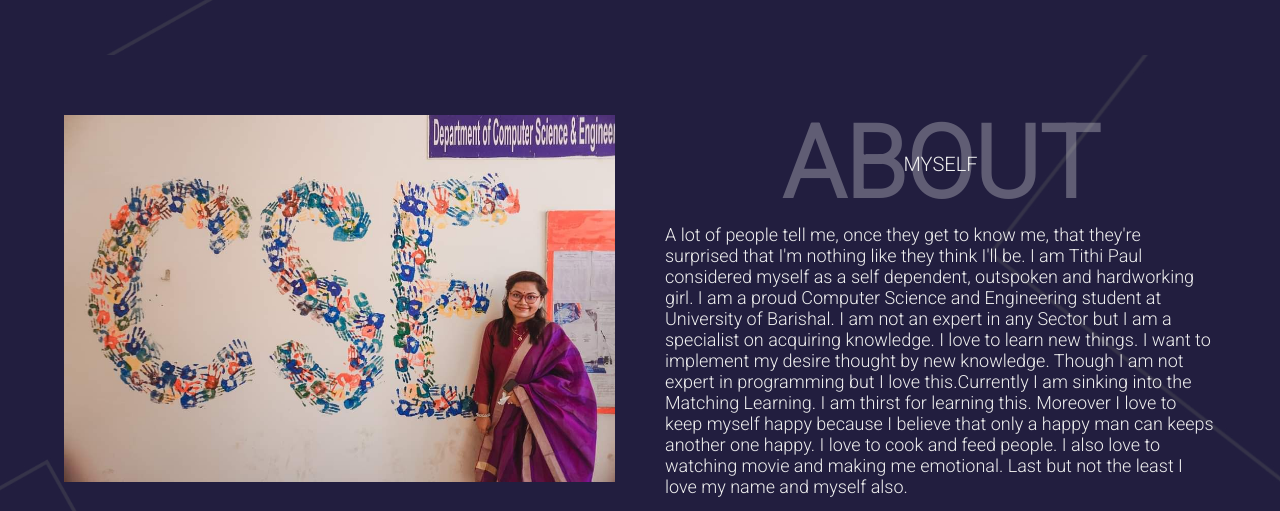
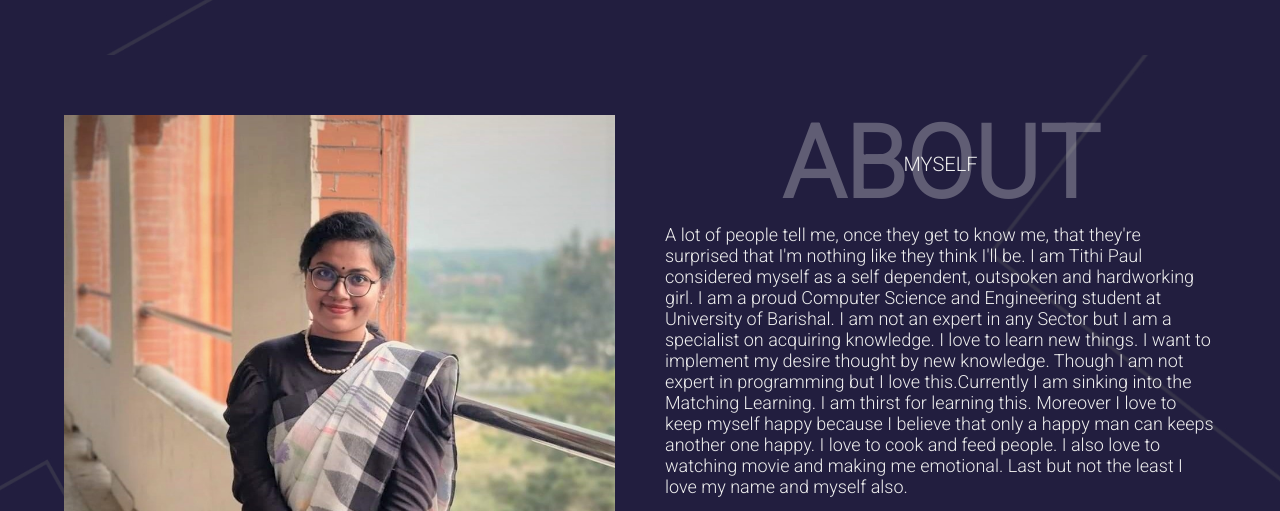
Before and after one commit to Tithi-Paul/paultithi, a plain HTML site: page index.html in a window 1280 px wide. Shown: the part 745-1256 px from the top of the page. Drawn offline with nearby package versions, Linux system fonts and the light colour scheme.

Commit message:
change about picture

```diff
--- a/index.html
+++ b/index.html
@@ -51,7 +51,7 @@
 	<section class="about" id="about">
 		<div class="container">
 			<div class="profile-img" data-aos="fade-right" data-aos-delay="300">
-				<img src="images/tithiPaul.jpg" alt="">
+				<img src="images/tithiPaul2.jpg" alt="">
 			</div>
 			<div class="about-details" data-aos="fade-left" data-aos-delay="600">
 				<div class="about-heading">
```
